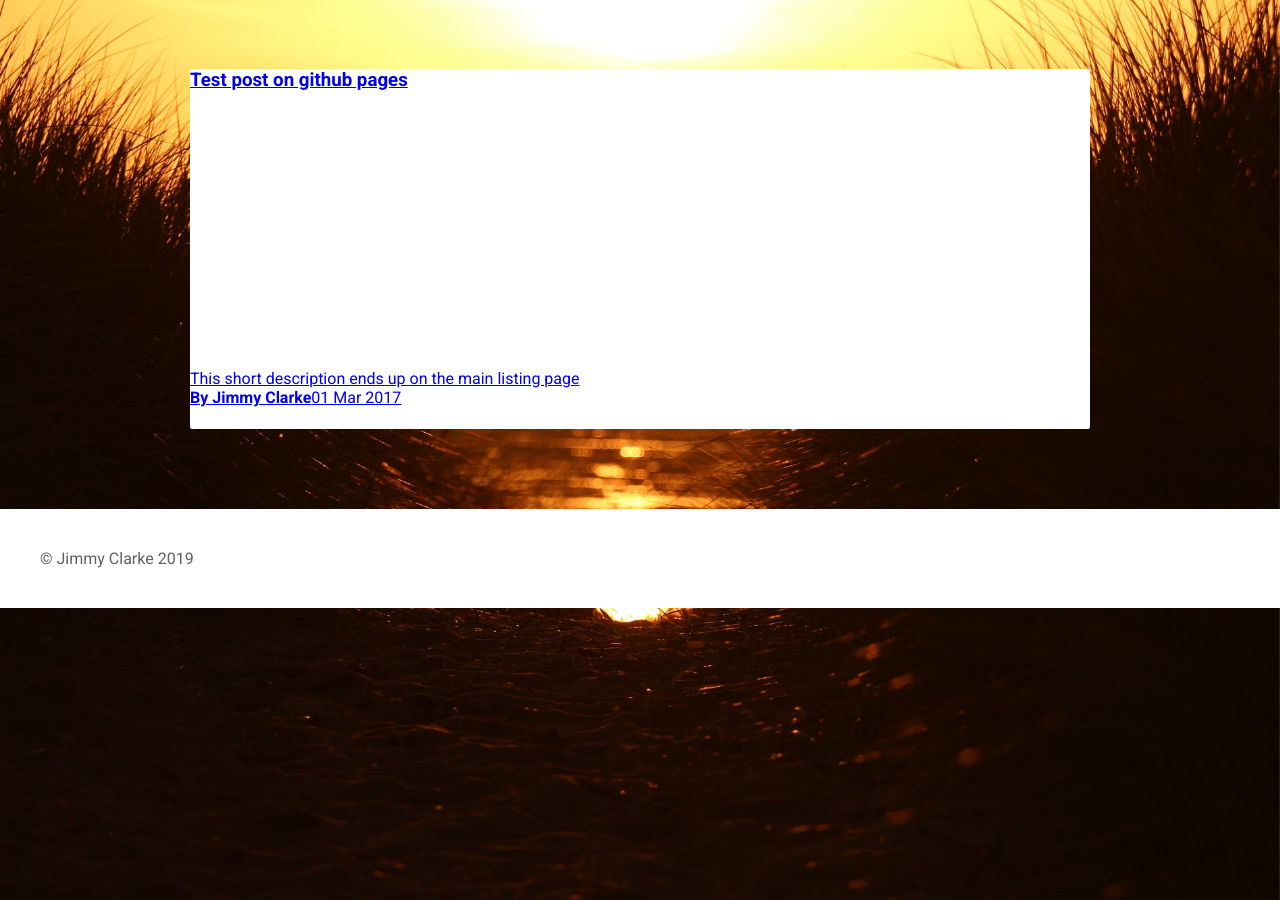
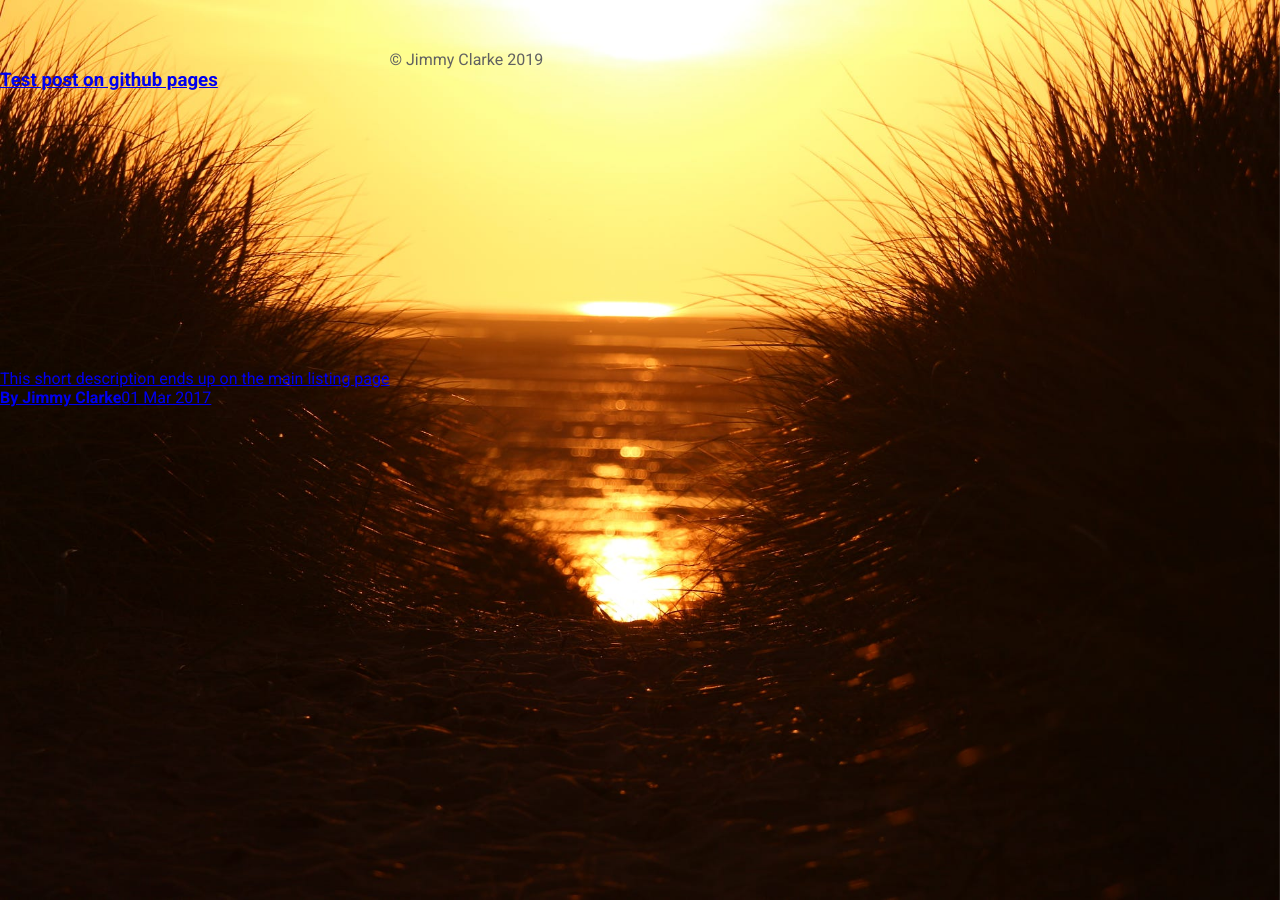
Before and after one commit to jimmyclarke113/jimmyclarke113.github.io, a Jekyll site: the page built from index.html, in a window 1280 px wide. Built offline with Jekyll 4.4.1, drawn with Linux system fonts in a browser that asks for light colours.

Commit message:
Update styles2019.css

```diff
--- a/css/styles2019.css
+++ b/css/styles2019.css
@@ -19,6 +19,16 @@
   padding-top: 50px;
   margin:0;
 }
+main .content:first-child{
+  float:left;
+  width: width: calc(100% - 232px);
+}
+.menu{
+  background-color:#fff;
+  float:right;
+  padding:20%;
+  width:200px;
+
 .content{
   background-color:#fff;
   border-radius:2px;
```
